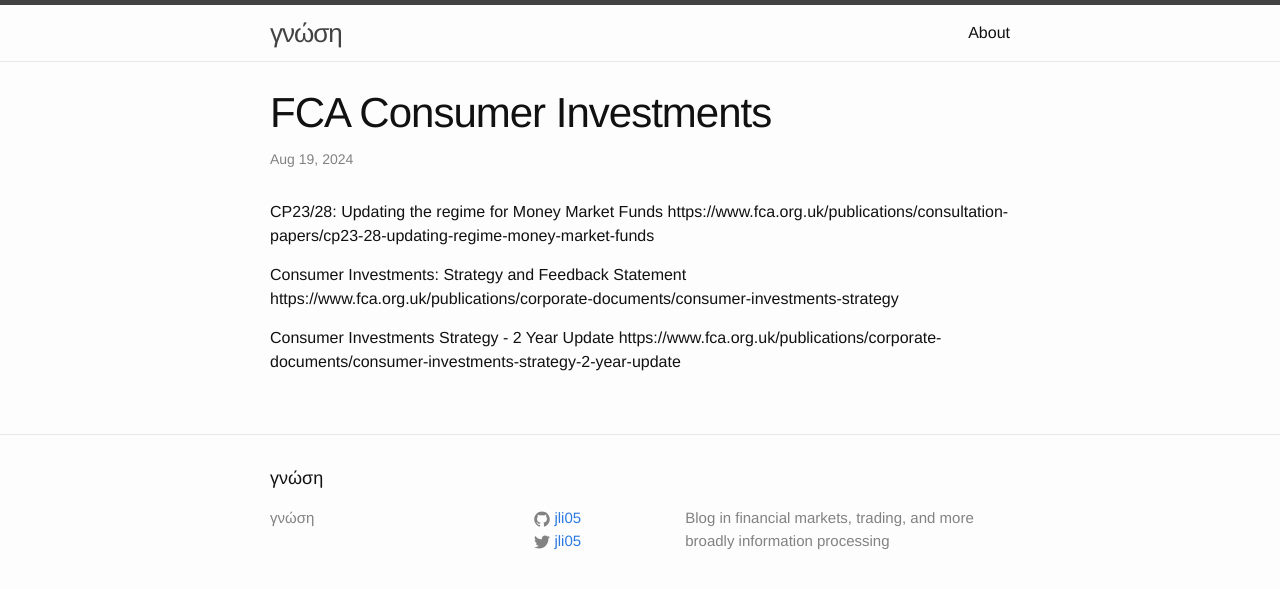
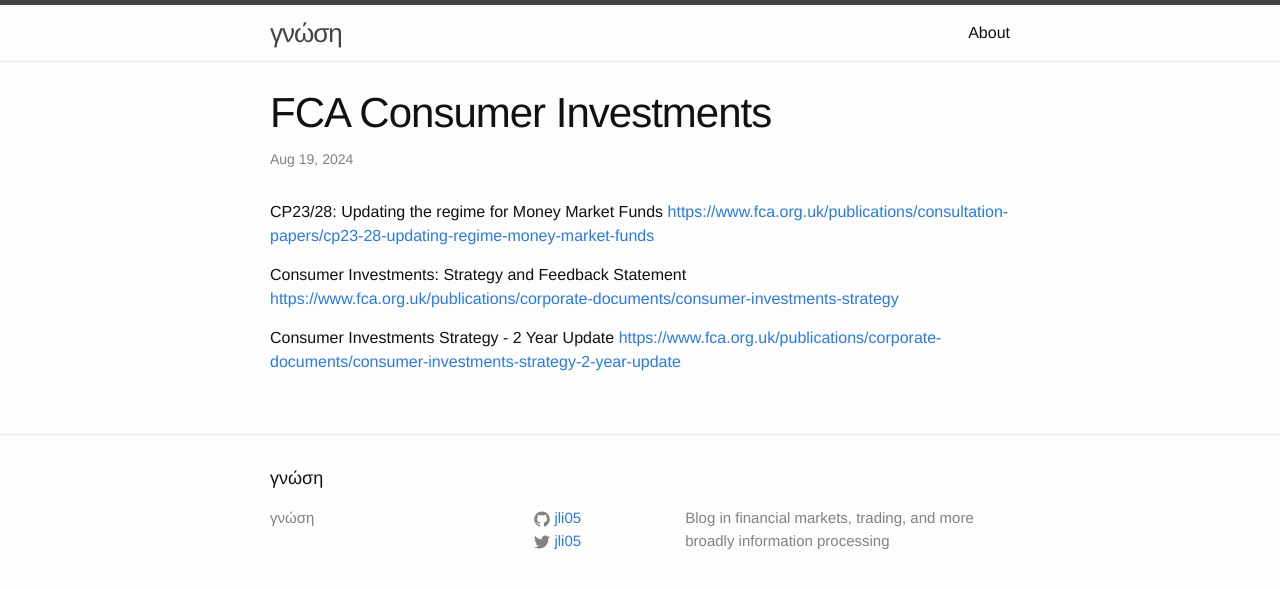
Before and after one commit to jli05/jli05.github.io, a Jekyll site: the page built from _posts/2024-08-19-FCA-Consumer-Investments.md, in a window 1280 px wide. Shown: the top 589 px of the page. Built offline with Jekyll 4.4.1, drawn with Linux system fonts in a browser that asks for light colours; part of the change alters nothing that is shown.

```diff
--- a/_posts/2024-08-19-FCA-Consumer-Investments.md
+++ b/_posts/2024-08-19-FCA-Consumer-Investments.md
@@ -4,10 +4,10 @@ layout: post
 ---
 
 CP23/28: Updating the regime for Money Market Funds
-https://www.fca.org.uk/publications/consultation-papers/cp23-28-updating-regime-money-market-funds
+[https://www.fca.org.uk/publications/consultation-papers/cp23-28-updating-regime-money-market-funds](https://www.fca.org.uk/publications/consultation-papers/cp23-28-updating-regime-money-market-funds)
 
 Consumer Investments: Strategy and Feedback Statement
-https://www.fca.org.uk/publications/corporate-documents/consumer-investments-strategy
+[https://www.fca.org.uk/publications/corporate-documents/consumer-investments-strategy](https://www.fca.org.uk/publications/corporate-documents/consumer-investments-strategy)
 
 Consumer Investments Strategy - 2 Year Update
-https://www.fca.org.uk/publications/corporate-documents/consumer-investments-strategy-2-year-update
+[https://www.fca.org.uk/publications/corporate-documents/consumer-investments-strategy-2-year-update](https://www.fca.org.uk/publications/corporate-documents/consumer-investments-strategy-2-year-update)
```
